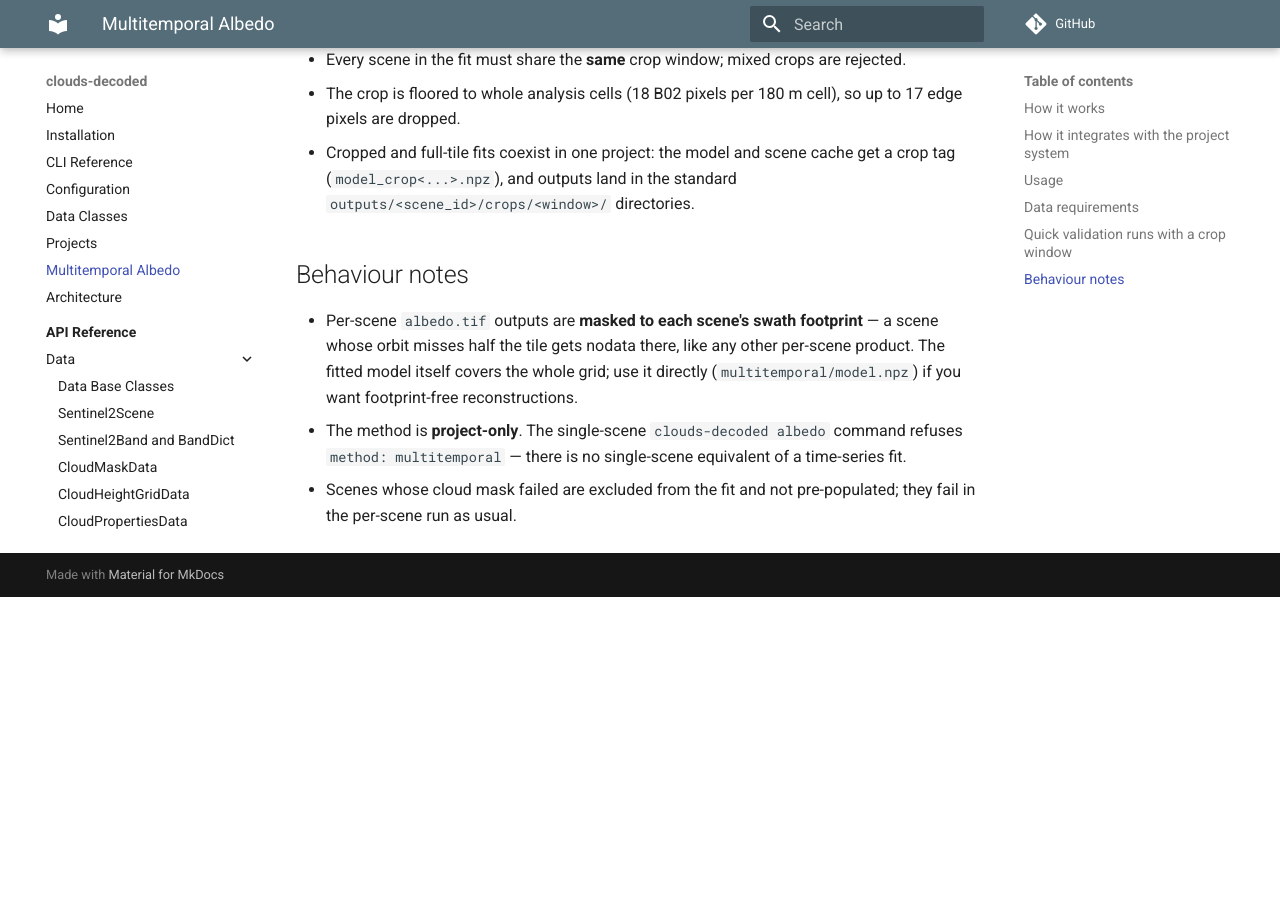
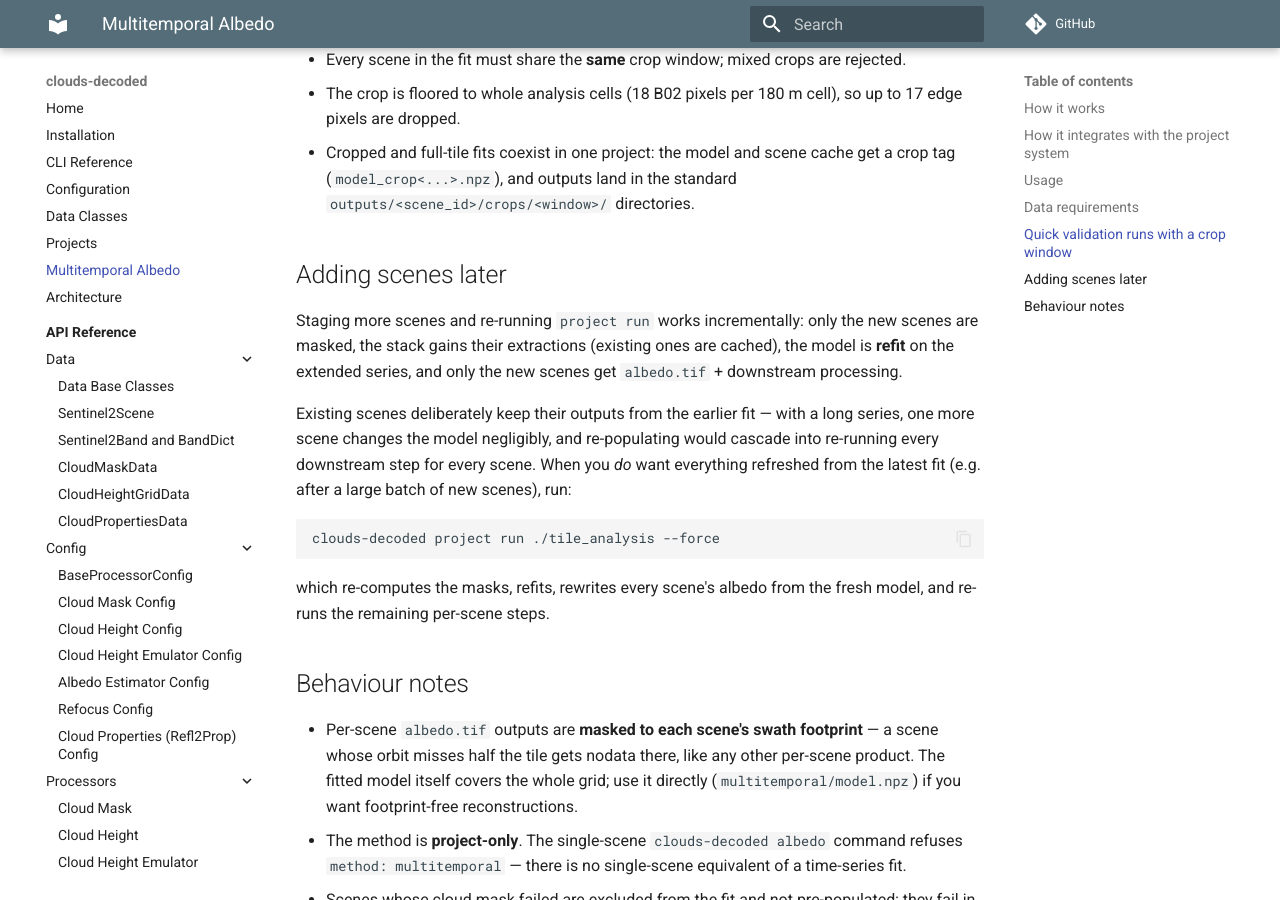
Before and after one commit to asterisk-labs/clouds-decoded, an MkDocs documentation site: the page built from docs/multitemporal-albedo.md, in a window 1280 px wide and 900 px high, scrolled down 2822 px. Built offline with MkDocs 1.6.1 and Material for MkDocs 9.7.7, drawn with Linux system fonts in a browser that asks for light colours; comment, search, counter and statistics services are not loaded; before the commit the page ends 3419 px from its top, so only the background shows below that.

Commit message:
Document incremental scene addition and --force refresh semantics
Co-Authored-By: Claude Fable 5 <noreply@anthropic.com>

````diff
--- a/docs/multitemporal-albedo.md
+++ b/docs/multitemporal-albedo.md
@@ -141,6 +141,26 @@ Notes on crops:
   cache get a crop tag (`model_crop<...>.npz`), and outputs land in the
   standard `outputs/<scene_id>/crops/<window>/` directories.
 
+## Adding scenes later
+
+Staging more scenes and re-running `project run` works incrementally: only
+the new scenes are masked, the stack gains their extractions (existing
+ones are cached), the model is **refit** on the extended series, and only
+the new scenes get `albedo.tif` + downstream processing.
+
+Existing scenes deliberately keep their outputs from the earlier fit —
+with a long series, one more scene changes the model negligibly, and
+re-populating would cascade into re-running every downstream step for
+every scene. When you *do* want everything refreshed from the latest fit
+(e.g. after a large batch of new scenes), run:
+
+```bash
+clouds-decoded project run ./tile_analysis --force
+```
+
+which re-computes the masks, refits, rewrites every scene's albedo from
+the fresh model, and re-runs the remaining per-scene steps.
+
 ## Behaviour notes
 
 - Per-scene `albedo.tif` outputs are **masked to each scene's swath
````
